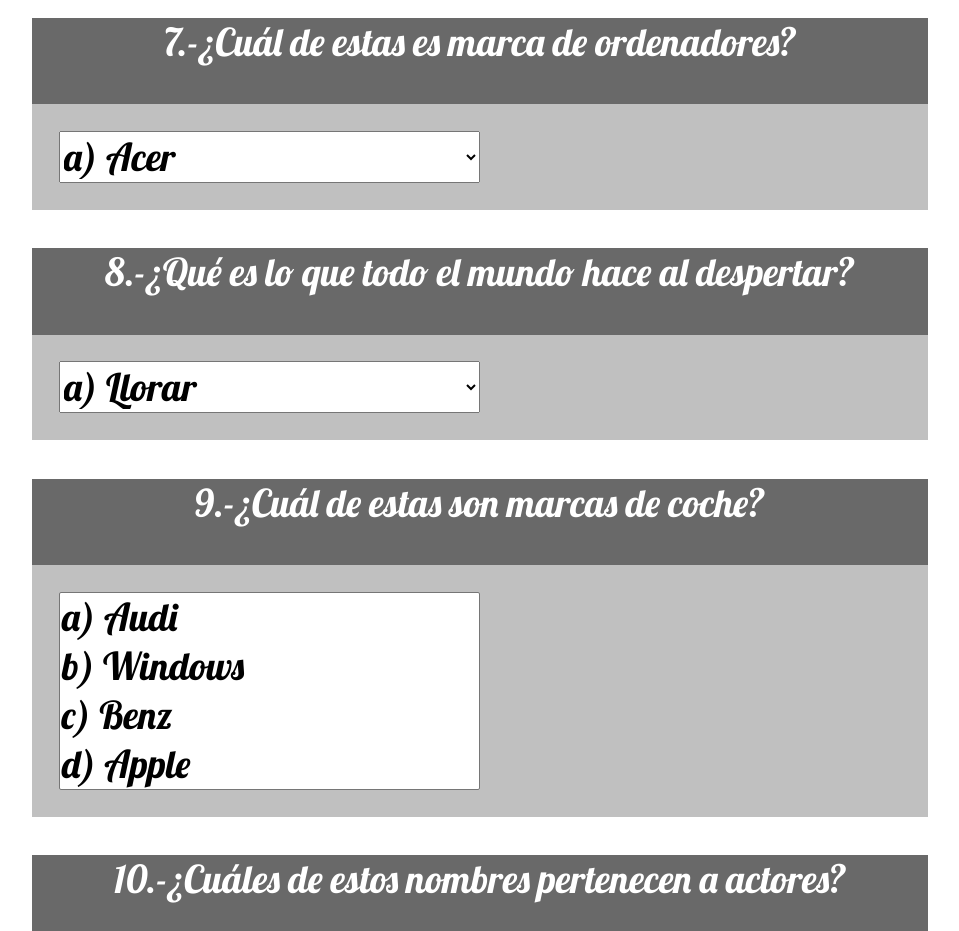
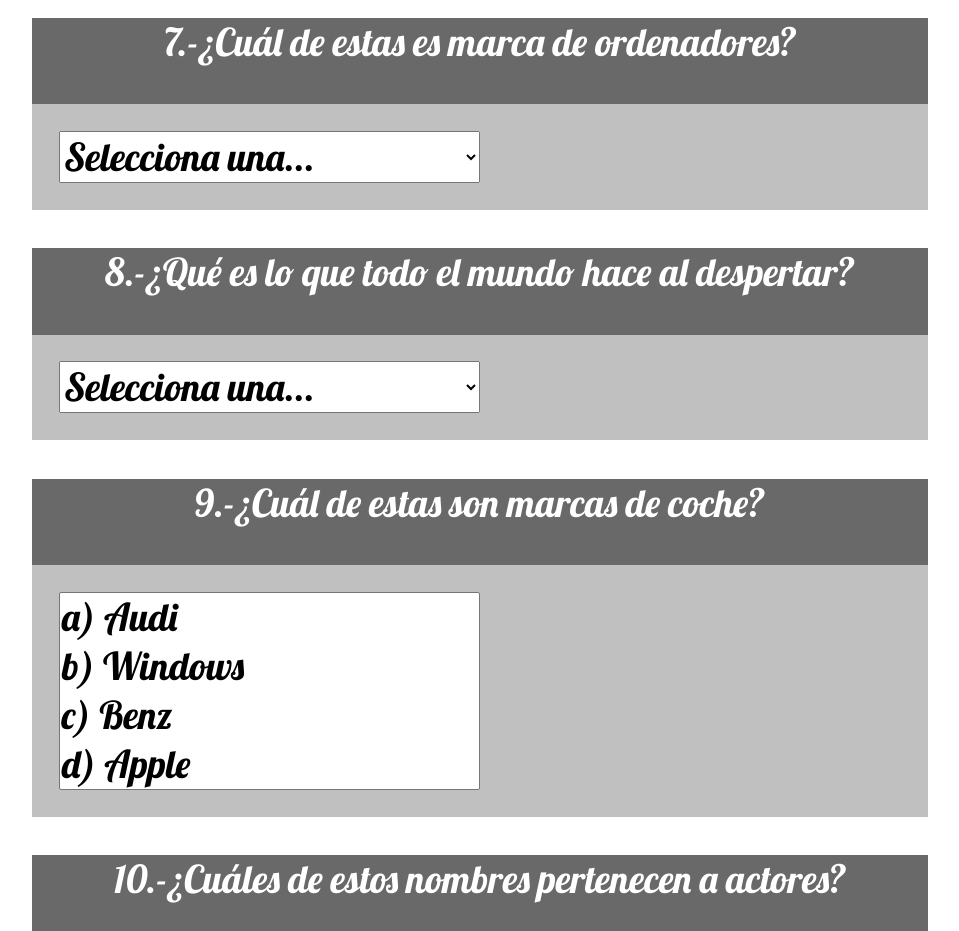
Before and after one commit to polinasvetlinova/examen-autocreccion, a plain HTML site: page index.html in a window 1280 px wide. Shown: the part 1620-2551 px from the top of the page, without its empty margins (160-1119 px from the left). Drawn offline with Linux system fonts and the light colour scheme.

Commit message:
Add files via upload

```diff
--- a/index.html
+++ b/index.html
@@ -51,7 +51,9 @@
 	<div>
 		<p id='q07'></p>
 		<form>
-			<select id="in_7"></select>
+			<select id="in_7">
+				<option selected value="-1">Selecciona una...</option>
+			</select>
 		</form>
 	</div>
 
@@ -59,7 +61,9 @@
 	<div>
 		<p id='q08'></p>
 		<form>
-			<select id="in_8"></select>
+			<select id="in_8">
+				<option selected value="-1">Selecciona una...</option>
+			</select>
 		</form>
 	</div>
 
```
